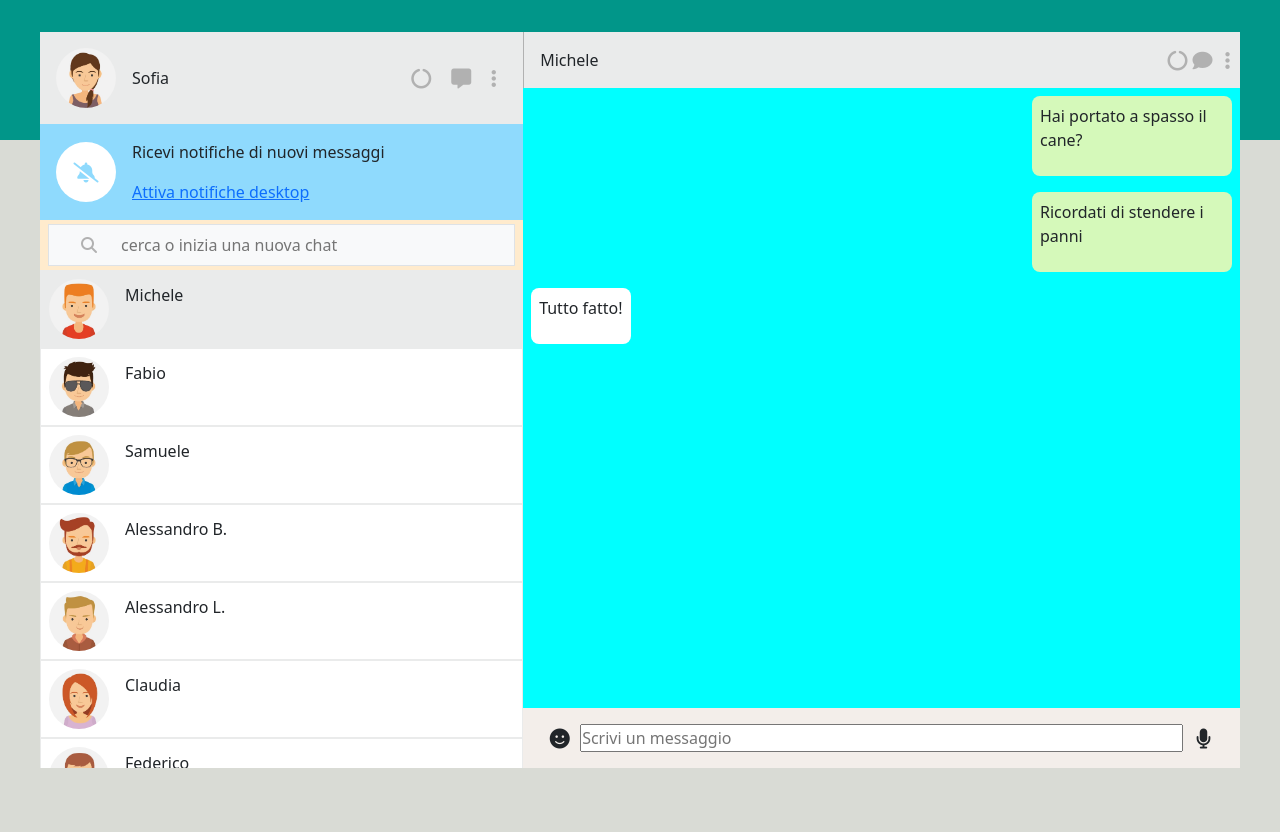
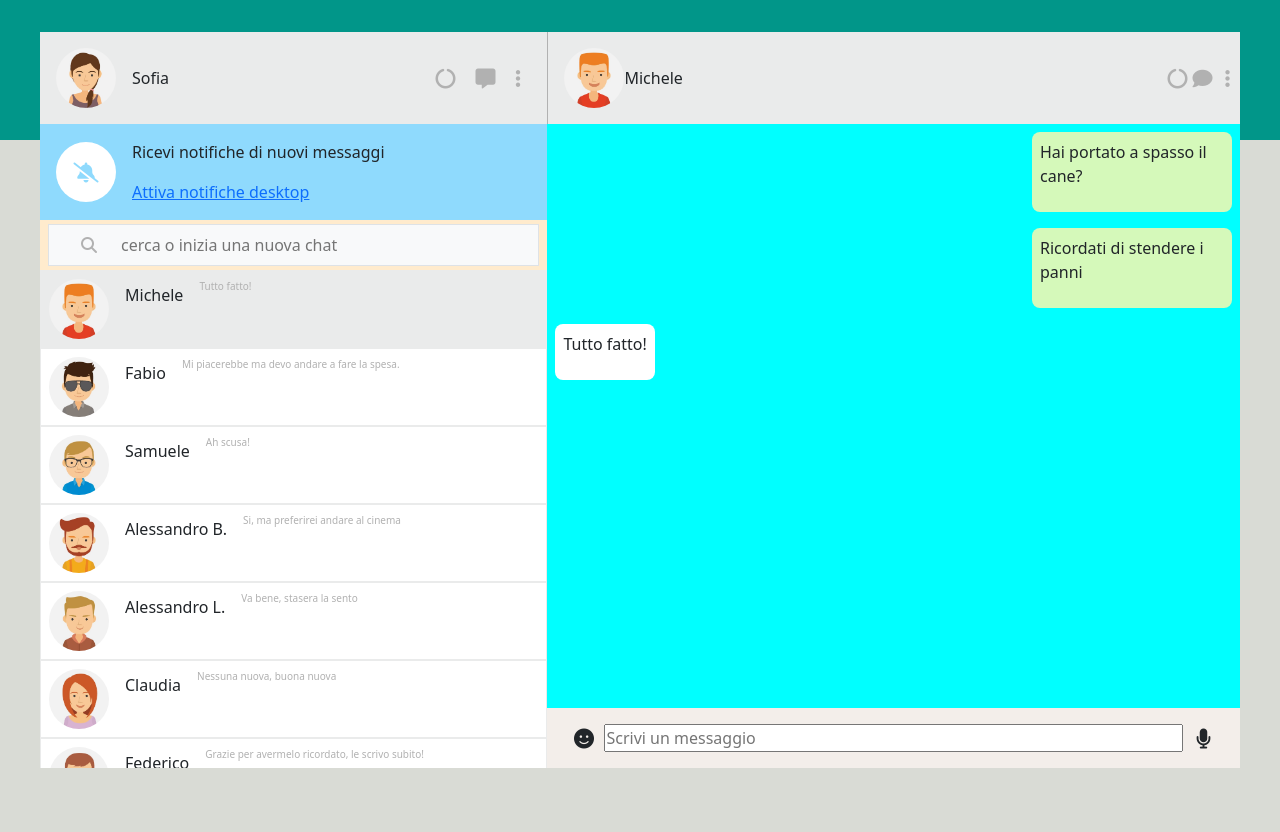
Before and after one commit to LiciaLicari/vue-boolzapp, a plain HTML site: page index.html in a window 1280 px wide. Drawn offline with nearby package versions, Linux system fonts and the light colour scheme.

Commit message:
fix img activeContact

```diff
--- a/assets/css/style.css
+++ b/assets/css/style.css
@@ -210,6 +210,11 @@ body
   color: var(--bz-dark-gray)
 }
 
+.lastMsgSent, .timeMsg {
+  font-size: x-small;
+  color: var(--bz-dark-gray);
+}
+
 .contact_details
 {
   display: flex;
--- a/index.html
+++ b/index.html
@@ -73,6 +73,12 @@
                         <div class="text">
                             {{contact.name}}
                         </div>
+                        <span class="lastMsgSent">
+                            {{contact.messages[contact.messages.length - 1].message}}
+                        </span>
+                    </div>
+                    <div class="lastMsg">
+                        <span class="timeMsg">12:00</span>
                     </div>
 
 
@@ -87,7 +93,7 @@
 
                     <div class="contact_details">
                         <div class="avatar">
-                            <img :src="contacts[activeContact].avatar" alt="">
+                            <img :src="`./assets/img/avatar${contacts[activeContact].avatar}.jpg`" alt="">
                         </div>
                         <div class="name">{{contacts[activeContact].name}}</div>
                     </div>
```
